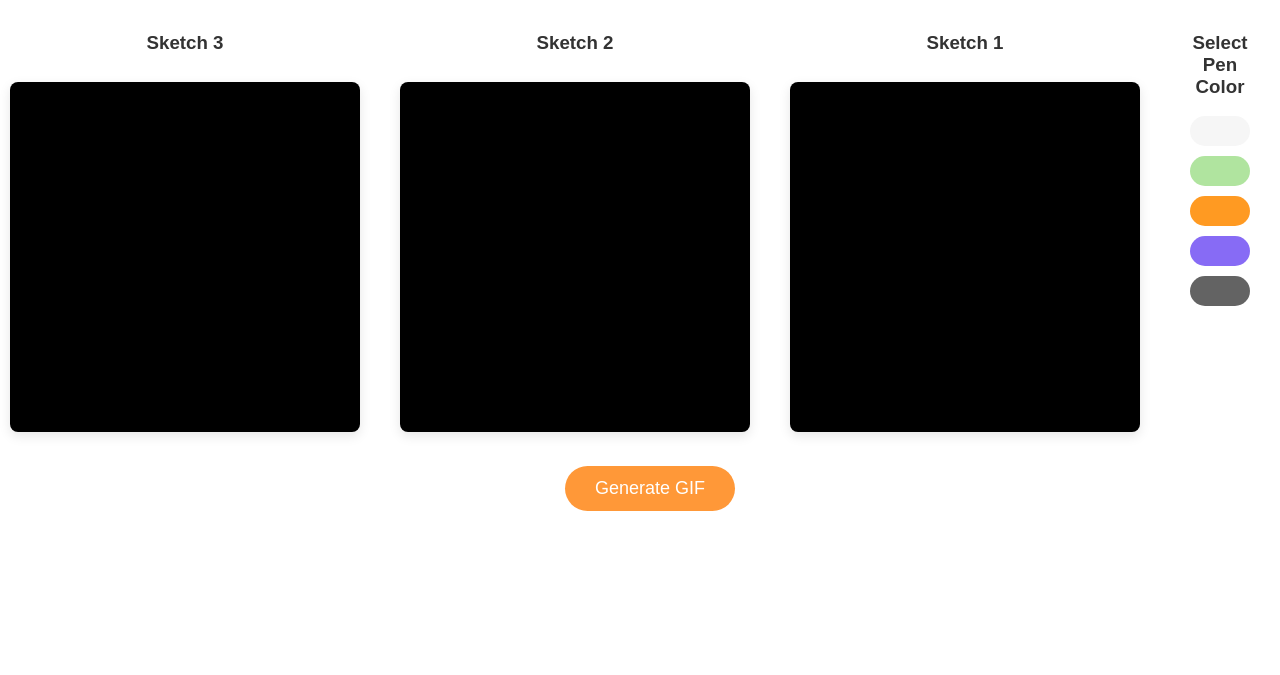
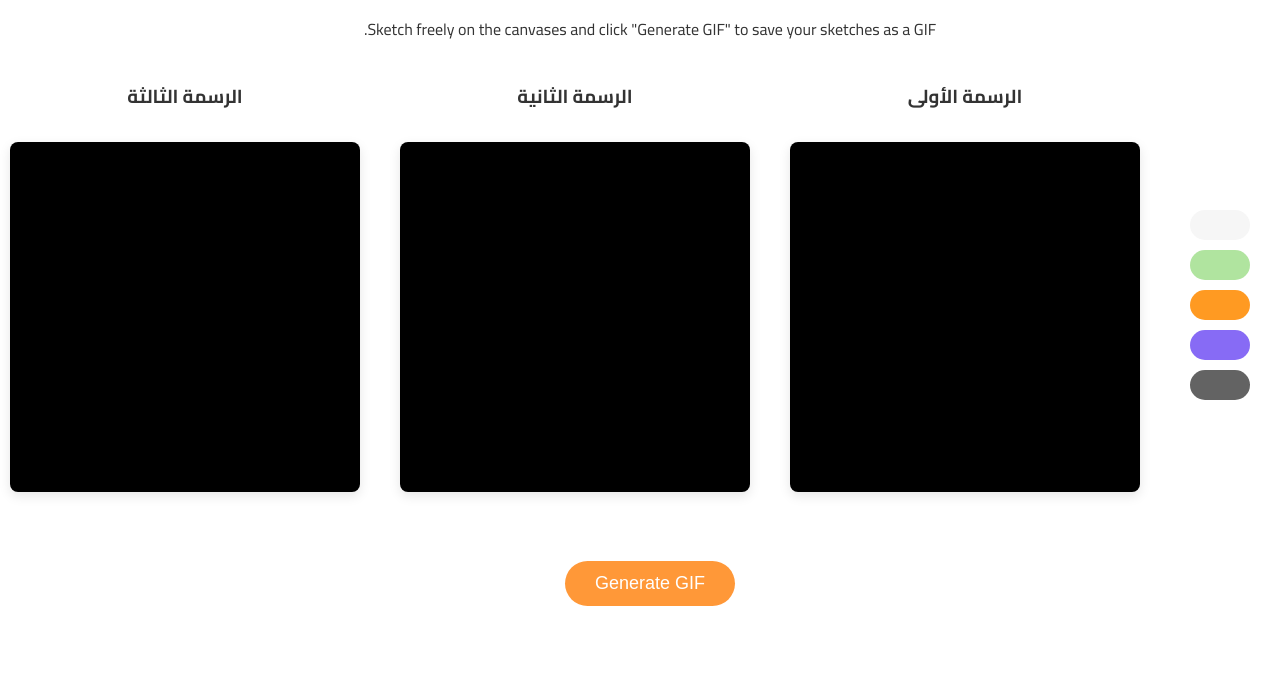
Before and after one commit to mayareyare/canvas, a website: page index.html in a window 1280 px wide. Shown: the part 125-800 px from the top of the page. Drawn offline with Linux system fonts and the light colour scheme.

Commit message:
removed extra files

```diff
--- a/index.html
+++ b/index.html
@@ -8,32 +8,24 @@
 
   <script src="https://cdn.jsdelivr.net/npm/gif.js@0.2.0/dist/gif.min.js"></script>
 
+  <link href="https://fonts.googleapis.com/css2?family=Cairo:wght@400;500;600;700&display=swap" rel="stylesheet">
+
   <style>
     body {
-      font-family: Arial, sans-serif;
+      font-family: 'Cairo', Arial, sans-serif;
       display: flex;
       flex-direction: column;
       align-items: center;
       margin: 20px;
+      direction: rtl;
     }
     canvas {
       border: 1px solid #000;
       margin: 10px;
       cursor: crosshair;
     }
-    /*
-    button {
-      padding: 10px 20px;
-      background-color: #FF9A22;
-      color: white;
-      border: none;
-      cursor: pointer;
-      font-size: 16px;
-      margin-top: 20px;
-    }
-    button:hover {
-      background-color: #866CF4;
-    } */
+
+
      body {
   background: #ffffff;
   font-family: 'Cairo', Arial, sans-serif; /* Arabic-friendly font */
@@ -41,22 +33,6 @@
   color: #333;
   direction: rtl; /* For Arabic text */
 }
-
-/* pen {
-  fill: none;
-  stroke: #000;
-  stroke-width: 2px;
-  stroke-linecap: round;
-  stroke-linejoin: round;
-}
-
-scribble {
-  fill: none;
-  stroke: #000;
-  stroke-width: 1px;
-  stroke-linecap: round;
-  stroke-linejoin: round;
-} */
 
 button {
   background-color: #FF9838; /* Updated to match the orange in the image */
@@ -76,9 +52,7 @@ button:hover {
 }
 
 .container {
-  /* background-color: #b0e49f; */
   max-width: 1200px;
-  /* max-height: max-content; */
   margin: 0 auto;
   padding: 0 20px;
   display: grid;
@@ -96,13 +70,13 @@ canvas {
   </style>
 </head>
 <body>
-  <h2>Free Sketches</h2>
+  <h1>روسم</h1>
   <p>Sketch freely on the canvases and click "Generate GIF" to save your sketches as a GIF.</p>
 
   <div class="container" style="display: flex; align-items: flex-start;">
     <div style="text-align: center;">
-      <h3>Select Pen Color</h3>
-      <div id="colorPicker" style="display: flex; flex-direction: column; gap: 10px;">
+      <!-- <h3>Select Pen Color</h3> -->
+      <div id="colorPicker" style="display: flex; flex-direction: column; gap: 10px; padding-top: 150px;">
         <button style="background-color: #f6f6f6; width: 30px; height: 30px; border: none; cursor: pointer;" data-color="#f6f6f6"></button>
         <button style="background-color: #b0e49f; width: 30px; height: 30px; border: none; cursor: pointer;" data-color="#b0e49f"></button>
         <button style="background-color: #FF9A22; width: 30px; height: 30px; border: none; cursor: pointer;" data-color="#FF9A22"></button>
@@ -113,32 +87,22 @@ canvas {
     <div>
       <div style="display: flex; gap: 20px; align-items: center;">
         <div style="text-align: center;">
-          <h3>Sketch 1</h3>
+          <h3>الرسمة الأولى</h3>
           <canvas id="canvas1" width="350" height="350"></canvas>
         </div>
         <div style="text-align: center;">
-          <h3>Sketch 2</h3>
+          <h3>الرسمة الثانية</h3>
           <canvas id="canvas2" width="350" height="350"></canvas>
         </div>
         <div style="text-align: center;">
-          <h3>Sketch 3</h3>
+          <h3>الرسمة الثالثة</h3>
           <canvas id="canvas3" width="350" height="350"></canvas>
         </div>
       </div>
     </div>
-    <!-- <div style="margin-right: 20px; text-align: center;">
-      <h3>Select Pen Color</h3>
-      <div id="colorPicker" style="display: flex; flex-direction: column; gap: 10px;">
-        <button style="background-color: #f6f6f6; width: 30px; height: 30px; border: none; cursor: pointer;" data-color="#f6f6f6"></button>
-        <button style="background-color: #b0e49f; width: 30px; height: 30px; border: none; cursor: pointer;" data-color="#b0e49f"></button>
-        <button style="background-color: #FF9A22; width: 30px; height: 30px; border: none; cursor: pointer;" data-color="#FF9A22"></button>
-        <button style="background-color: #876BF5; width: 30px; height: 30px; border: none; cursor: pointer;" data-color="#876BF5"></button>
-        <button style="background-color: #636363; width: 30px; height: 30px; border: none; cursor: pointer;" data-color="#636363"></button>
-      </div>
-    </div> -->
   </div>
 
-  <div style="margin-top: 20px; text-align: center;">
+  <div style="margin-top: 50px; text-align: center;">
     <button id="generateGifBtn">Generate GIF</button>
   </div>
 
```
Also changed, not shown: test2.html (renamed from canvas.html), 1 other file.
